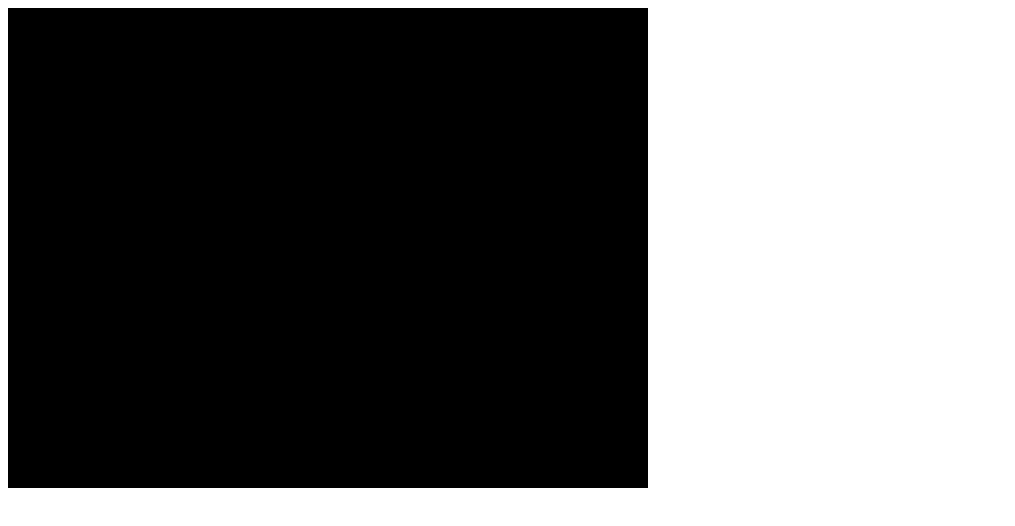
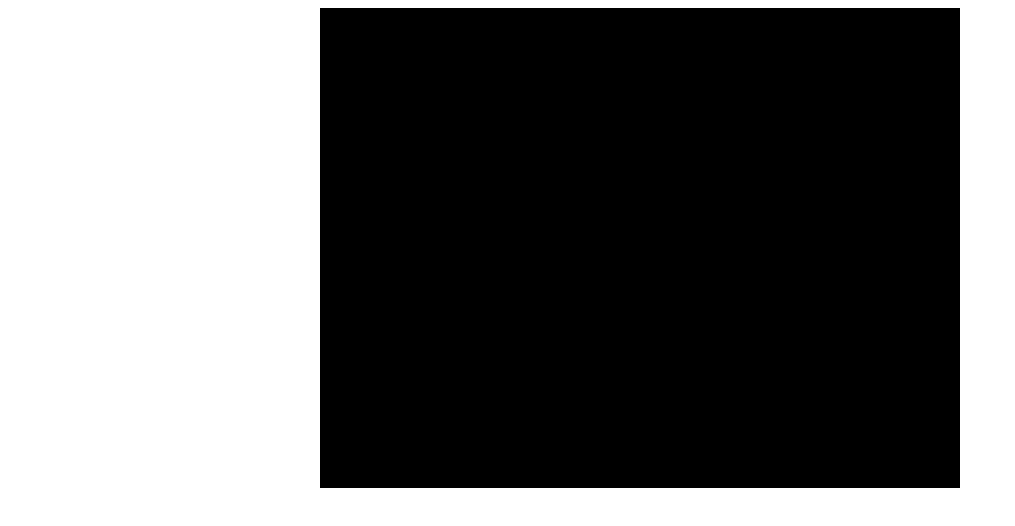
Before and after one commit to lunaticAnn/bday-game-threejs, a plain HTML site: page index.html in a window 1280 px wide. Shown: the whole page, without its empty margins (0-1015 px from the left). Drawn offline with Linux system fonts and the light colour scheme.

Commit message:
make canvas center aligned

```diff
--- a/index.html
+++ b/index.html
@@ -3,10 +3,13 @@
   <head>
     <title>WebGL Content</title>
     <meta charset="utf-8">
+    <link rel="stylesheet" href="./webgl.css" type="text/css">
   </head>
 
   <body>
-    <canvas id="canvas0" width="640" height="480" align="center"></canvas>
+    <div id="canvas-container">
+        <canvas id="canvas0" width="640" height="480"></canvas>
+    </div>
   </body>
 
   <script>
--- /dev/null
+++ b/webgl.css
@@ -0,0 +1,8 @@
+#canvas-container {
+    width: 100%;
+    text-align:center;
+ }
+
+ canvas {
+    display: inline;
+ }
```
